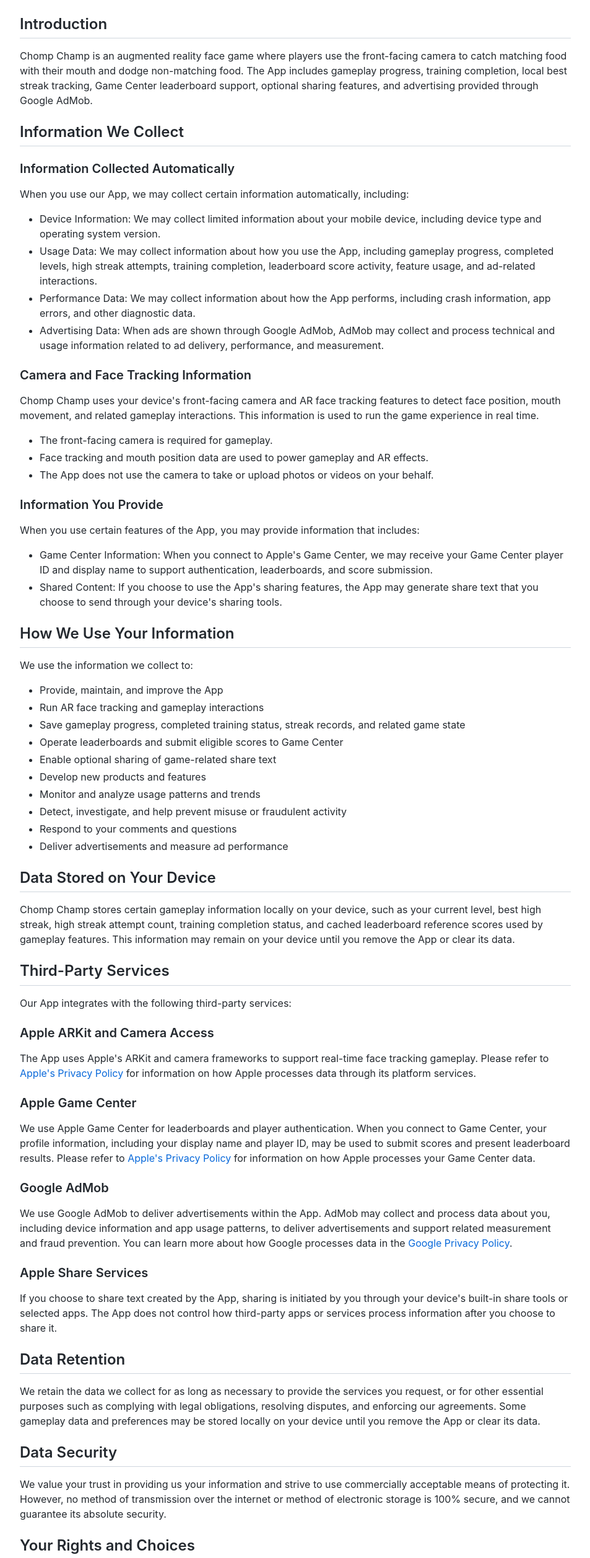
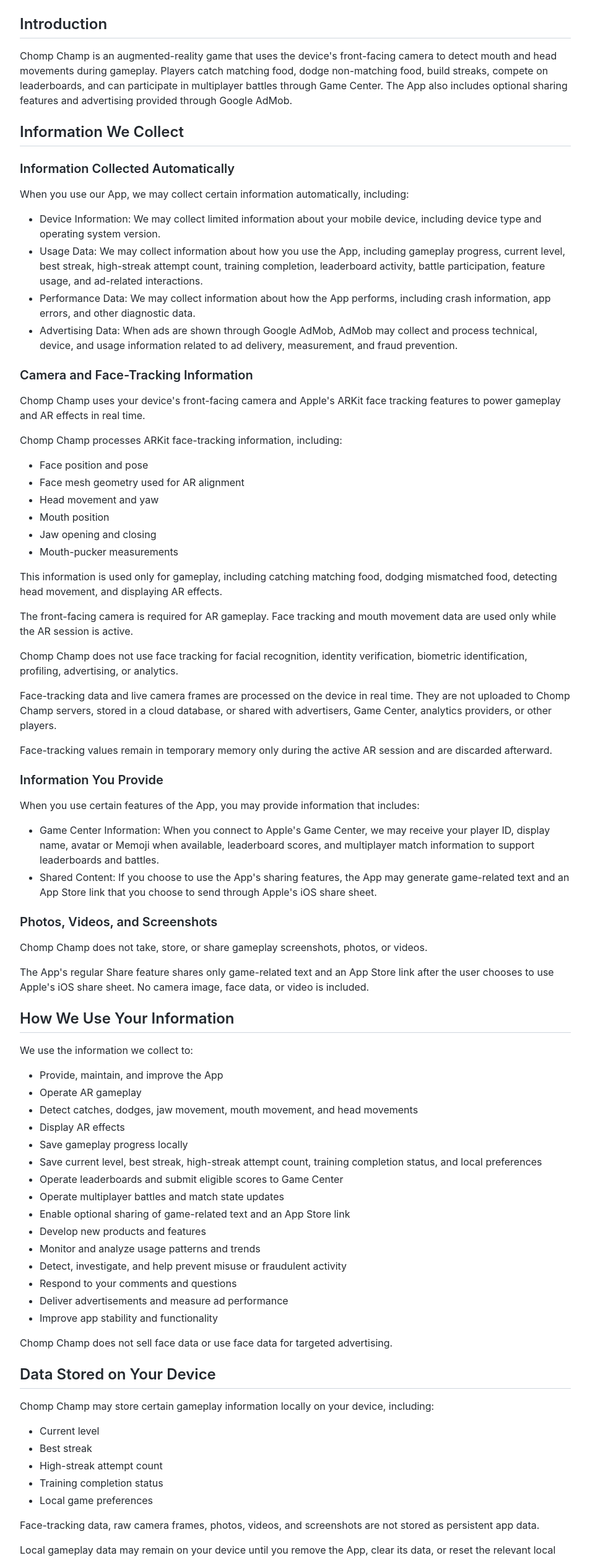
Before and after one commit to hotpotatoapps/hotpotatoapps.github.io, a plain HTML site: page chompchamp_privacy_statement.html in a window 1280 px wide. Shown: the part 248-2761 px from the top of the page at 62% size, without its empty margins (163-1116 px from the left). Drawn offline with Linux system fonts and the light colour scheme.

Commit message:
Update Chomp Champ privacy policy

```diff
--- a/chompchamp_privacy_statement.html
+++ b/chompchamp_privacy_statement.html
@@ -87,22 +87,23 @@
 <body>
   <main class="markdown-body">
     <h1>Privacy Policy for Chomp Champ</h1>
-      <p><strong>Effective Date:</strong> July 16, 2026</p>
+    <p><strong>Effective Date:</strong> July 23, 2026</p>
 
     <p>
-        Welcome to Chomp Champ! This Privacy Policy explains how we collect, use, disclose,
-        and safeguard your information when you use our mobile application Chomp Champ
-        (the "App"). Please read this Privacy Policy carefully. By using the App, you
-        consent to the data practices described in this policy.
+      Welcome to Chomp Champ! This Privacy Policy explains how we collect, use,
+      disclose, and safeguard your information when you use our mobile application
+      Chomp Champ (the "App"). Please read this Privacy Policy carefully. By using
+      the App, you consent to the data practices described in this policy.
     </p>
 
     <h2>Introduction</h2>
     <p>
-        Chomp Champ is an augmented reality face game where players use the front-facing
-        camera to catch matching food with their mouth and dodge non-matching food. The
-        App includes gameplay progress, training completion, local best streak tracking,
-        Game Center leaderboard support, optional sharing features, and advertising
-        provided through Google AdMob.
+      Chomp Champ is an augmented-reality game that uses the device's front-facing
+      camera to detect mouth and head movements during gameplay. Players catch
+      matching food, dodge non-matching food, build streaks, compete on leaderboards,
+      and can participate in multiplayer battles through Game Center. The App also
+      includes optional sharing features and advertising provided through Google
+      AdMob.
     </p>
 
     <h2>Information We Collect</h2>
@@ -111,52 +112,104 @@
     <p>When you use our App, we may collect certain information automatically, including:</p>
     <ul>
       <li>Device Information: We may collect limited information about your mobile device, including device type and operating system version.</li>
-        <li>Usage Data: We may collect information about how you use the App, including gameplay progress, completed levels, high streak attempts, training completion, leaderboard score activity, feature usage, and ad-related interactions.</li>
+      <li>Usage Data: We may collect information about how you use the App, including gameplay progress, current level, best streak, high-streak attempt count, training completion, leaderboard activity, battle participation, feature usage, and ad-related interactions.</li>
       <li>Performance Data: We may collect information about how the App performs, including crash information, app errors, and other diagnostic data.</li>
-        <li>Advertising Data: When ads are shown through Google AdMob, AdMob may collect and process technical and usage information related to ad delivery, performance, and measurement.</li>
+      <li>Advertising Data: When ads are shown through Google AdMob, AdMob may collect and process technical, device, and usage information related to ad delivery, measurement, and fraud prevention.</li>
     </ul>
 
-      <h3>Camera and Face Tracking Information</h3>
+    <h3>Camera and Face-Tracking Information</h3>
     <p>
-        Chomp Champ uses your device's front-facing camera and AR face tracking features
-        to detect face position, mouth movement, and related gameplay interactions. This
-        information is used to run the game experience in real time.
+      Chomp Champ uses your device's front-facing camera and Apple's ARKit face
+      tracking features to power gameplay and AR effects in real time.
     </p>
+    <p>Chomp Champ processes ARKit face-tracking information, including:</p>
     <ul>
-        <li>The front-facing camera is required for gameplay.</li>
-        <li>Face tracking and mouth position data are used to power gameplay and AR effects.</li>
-        <li>The App does not use the camera to take or upload photos or videos on your behalf.</li>
+      <li>Face position and pose</li>
+      <li>Face mesh geometry used for AR alignment</li>
+      <li>Head movement and yaw</li>
+      <li>Mouth position</li>
+      <li>Jaw opening and closing</li>
+      <li>Mouth-pucker measurements</li>
     </ul>
+    <p>
+      This information is used only for gameplay, including catching matching food,
+      dodging mismatched food, detecting head movement, and displaying AR effects.
+    </p>
+    <p>
+      The front-facing camera is required for AR gameplay. Face tracking and mouth
+      movement data are used only while the AR session is active.
+    </p>
+    <p>
+      Chomp Champ does not use face tracking for facial recognition, identity
+      verification, biometric identification, profiling, advertising, or analytics.
+    </p>
+    <p>
+      Face-tracking data and live camera frames are processed on the device in real
+      time. They are not uploaded to Chomp Champ servers, stored in a cloud database,
+      or shared with advertisers, Game Center, analytics providers, or other players.
+    </p>
+    <p>
+      Face-tracking values remain in temporary memory only during the active AR
+      session and are discarded afterward.
+    </p>
 
     <h3>Information You Provide</h3>
     <p>When you use certain features of the App, you may provide information that includes:</p>
     <ul>
-        <li>Game Center Information: When you connect to Apple's Game Center, we may receive your Game Center player ID and display name to support authentication, leaderboards, and score submission.</li>
-        <li>Shared Content: If you choose to use the App's sharing features, the App may generate share text that you choose to send through your device's sharing tools.</li>
+      <li>Game Center Information: When you connect to Apple's Game Center, we may receive your player ID, display name, avatar or Memoji when available, leaderboard scores, and multiplayer match information to support leaderboards and battles.</li>
+      <li>Shared Content: If you choose to use the App's sharing features, the App may generate game-related text and an App Store link that you choose to send through Apple's iOS share sheet.</li>
     </ul>
+
+    <h3>Photos, Videos, and Screenshots</h3>
+    <p>
+      Chomp Champ does not take, store, or share gameplay screenshots, photos, or
+      videos.
+    </p>
+    <p>
+      The App's regular Share feature shares only game-related text and an App Store
+      link after the user chooses to use Apple's iOS share sheet. No camera image,
+      face data, or video is included.
+    </p>
 
     <h2>How We Use Your Information</h2>
     <p>We use the information we collect to:</p>
     <ul>
       <li>Provide, maintain, and improve the App</li>
-        <li>Run AR face tracking and gameplay interactions</li>
-        <li>Save gameplay progress, completed training status, streak records, and related game state</li>
+      <li>Operate AR gameplay</li>
+      <li>Detect catches, dodges, jaw movement, mouth movement, and head movements</li>
+      <li>Display AR effects</li>
+      <li>Save gameplay progress locally</li>
+      <li>Save current level, best streak, high-streak attempt count, training completion status, and local preferences</li>
       <li>Operate leaderboards and submit eligible scores to Game Center</li>
-        <li>Enable optional sharing of game-related share text</li>
+      <li>Operate multiplayer battles and match state updates</li>
+      <li>Enable optional sharing of game-related text and an App Store link</li>
       <li>Develop new products and features</li>
       <li>Monitor and analyze usage patterns and trends</li>
       <li>Detect, investigate, and help prevent misuse or fraudulent activity</li>
       <li>Respond to your comments and questions</li>
       <li>Deliver advertisements and measure ad performance</li>
+      <li>Improve app stability and functionality</li>
     </ul>
+    <p>
+      Chomp Champ does not sell face data or use face data for targeted advertising.
+    </p>
 
     <h2>Data Stored on Your Device</h2>
+    <p>Chomp Champ may store certain gameplay information locally on your device, including:</p>
+    <ul>
+      <li>Current level</li>
+      <li>Best streak</li>
+      <li>High-streak attempt count</li>
+      <li>Training completion status</li>
+      <li>Local game preferences</li>
+    </ul>
     <p>
-        Chomp Champ stores certain gameplay information locally on your device, such as
-        your current level, best high streak, high streak attempt count, training
-        completion status, and cached leaderboard reference scores used by gameplay
-        features. This information may remain on your device until you remove the App
-        or clear its data.
+      Face-tracking data, raw camera frames, photos, videos, and screenshots are not
+      stored as persistent app data.
+    </p>
+    <p>
+      Local gameplay data may remain on your device until you remove the App, clear
+      its data, or reset the relevant local storage.
     </p>
 
     <h2>Third-Party Services</h2>
@@ -165,16 +218,24 @@
     <h3>Apple ARKit and Camera Access</h3>
     <p>
       The App uses Apple's ARKit and camera frameworks to support real-time face
-        tracking gameplay. Please refer to
-        <a href="https://www.apple.com/legal/privacy/" target="_blank" rel="noopener noreferrer">Apple's Privacy Policy</a>
-        for information on how Apple processes data through its platform services.
+      tracking gameplay. Face tracking is processed on-device during the active AR
+      session only. Please refer to
+      <a href="https://www.apple.com/legal/privacy/" target="_blank" rel="noopener noreferrer">Apple's Privacy Policy</a>.
     </p>
 
-      <h3>Apple Game Center</h3>
+    <h3>Apple Game Center and Battle Mode</h3>
     <p>
-        We use Apple Game Center for leaderboards and player authentication. When you
-        connect to Game Center, your profile information, including your display name
-        and player ID, may be used to submit scores and present leaderboard results.
+      We use Apple Game Center for leaderboards and real-time multiplayer battles.
+      Game Center may provide your player ID, display name, avatar or Memoji when
+      available, leaderboard scores, and multiplayer match information.
+    </p>
+    <p>
+      Battle mode may transmit gameplay information such as player names, scores,
+      strikes, match status, and game events between participating players through
+      Game Center. Face-tracking data, camera frames, and mouth measurements are not
+      sent to Game Center or other players.
+    </p>
+    <p>
       Please refer to
       <a href="https://www.apple.com/legal/privacy/" target="_blank" rel="noopener noreferrer">Apple's Privacy Policy</a>
       for information on how Apple processes your Game Center data.
@@ -182,28 +243,60 @@
 
     <h3>Google AdMob</h3>
     <p>
-        We use Google AdMob to deliver advertisements within the App. AdMob may collect
-        and process data about you, including device information and app usage patterns,
-        to deliver advertisements and support related measurement and fraud prevention.
-        You can learn more about how Google processes data in the
+      We use Google AdMob to deliver advertisements within the App. AdMob may process
+      device information, advertising identifiers where permitted, app usage
+      information, ad interactions, and technical information required to deliver and
+      measure advertisements.
+    </p>
+    <p>
+      Face-tracking data, face mesh data, mouth measurements, and camera frames are
+      not provided to AdMob. You can learn more about how Google processes data in the
       <a href="https://policies.google.com/privacy" target="_blank" rel="noopener noreferrer">Google Privacy Policy</a>.
     </p>
 
     <h3>Apple Share Services</h3>
     <p>
       If you choose to share text created by the App, sharing is initiated by you
-        through your device's built-in share tools or selected apps. The App does not
-        control how third-party apps or services process information after you choose
-        to share it.
+      through Apple's iOS share sheet. The regular Share feature includes only
+      game-related text and an App Store link. The App does not include camera
+      images, face data, or video in shared content and does not control how
+      third-party apps or services process information after you choose to share it.
     </p>
+
+    <h2>Third-Party Sharing</h2>
+    <p>
+      Chomp Champ does not share face-tracking data or raw camera frames with third
+      parties.
+    </p>
+    <p>The App interacts with:</p>
+    <ul>
+      <li>Apple ARKit for on-device face tracking</li>
+      <li>Apple Game Center for leaderboards and multiplayer</li>
+      <li>Google AdMob for advertising</li>
+      <li>Apple's iOS share sheet for user-requested text sharing</li>
+    </ul>
 
     <h2>Data Retention</h2>
     <p>
-        We retain the data we collect for as long as necessary to provide the services
+      Face-tracking data and raw camera frames are retained only in temporary memory
+      during the active AR session and are discarded afterward.
+    </p>
+    <p>
+      Gameplay data remains locally on the device until the app is deleted or its data
+      is cleared.
+    </p>
+    <p>
+      Chomp Champ does not retain face data, photos, videos, or screenshots on
+      developer-controlled servers.
+    </p>
+    <p>
+      We retain other data we collect for as long as necessary to provide the services
       you request, or for other essential purposes such as complying with legal
-        obligations, resolving disputes, and enforcing our agreements. Some gameplay
-        data and preferences may be stored locally on your device until you remove the
-        App or clear its data.
+      obligations, resolving disputes, and enforcing our agreements.
+    </p>
+    <p>
+      You may revoke camera access at any time through the device's Settings app.
+      Without camera access, AR gameplay cannot operate.
     </p>
 
     <h2>Data Security</h2>
@@ -224,14 +317,16 @@
       <li>Deletion: You may request that we delete your personal information.</li>
       <li>Restriction: You may request that we restrict our processing of your personal information.</li>
     </ul>
-      <p>To exercise these rights, please contact us using the contact information provided below.</p>
+    <p>
+      To exercise these rights, revoke camera access, or submit privacy questions or
+      deletion requests, contact us using the information provided below.
+    </p>
 
     <h2>Privacy Policy Updates</h2>
     <p>
-        We may update our Privacy Policy from time to time. We will notify you of any
-        changes by posting the new Privacy Policy on this page and updating the
-        "Effective Date" at the top of this Privacy Policy. You are advised to review
-        this Privacy Policy periodically for any changes.
+      This Privacy Policy may be updated periodically. Updates will be posted on this
+      page with a revised effective date. You are advised to review this Privacy
+      Policy periodically for any changes.
     </p>
 
     <h2>Contact Us</h2>
```
Lines whose indentation alone changed are shown as unchanged.
